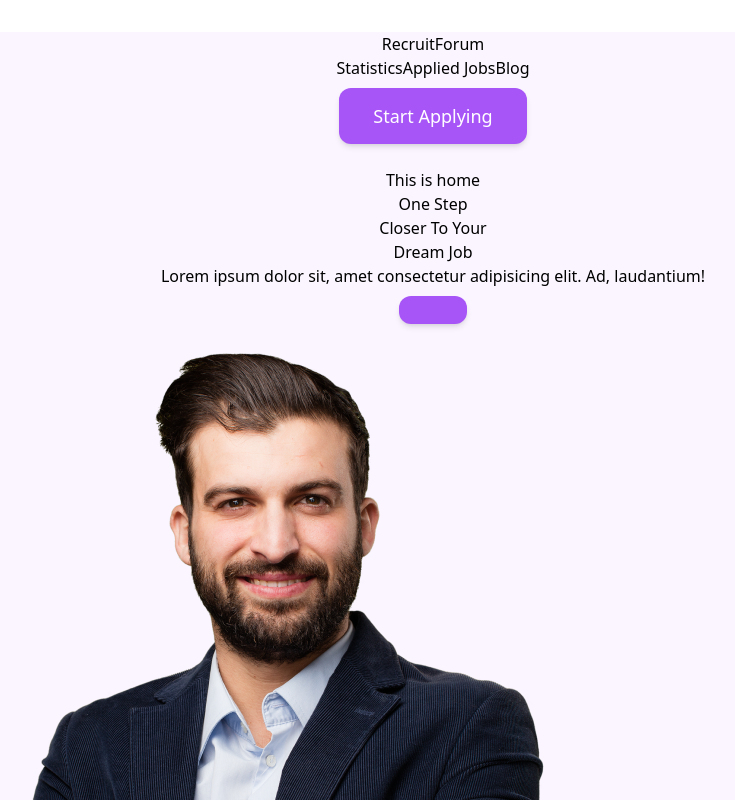
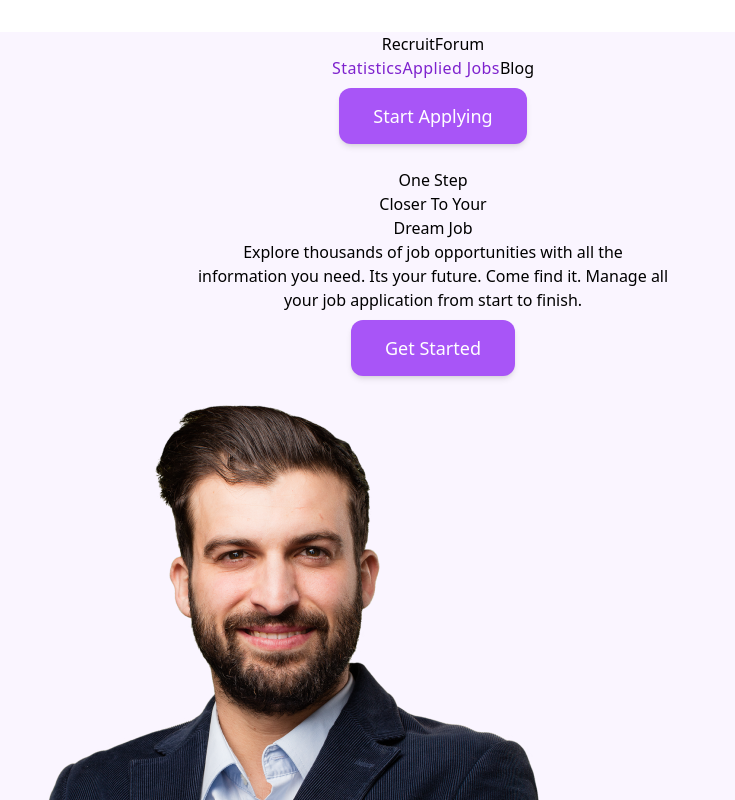
Before and after one commit to kmhbDOes/Assignment-9, a React (Vite) app: page / in a window 1280 px wide. Shown: the top 800 px of the page, without its empty margins (207-942 px from the left). Built offline with nearby package versions, Linux system fonts and the light colour scheme.

Commit message:
Header done

```diff
--- a/src/components/Header.jsx
+++ b/src/components/Header.jsx
@@ -12,10 +12,25 @@ const Header = () => {
             RecruitForum
           </Link>
         </div>
-        <div className="hidden md:flex justify-around gap-x-3 text-2xl">
-          <Link to="">Statistics</Link>
-          <Link to="">Applied Jobs</Link>
-          <Link to="/blog">Blog</Link>
+        <div className="hidden md:flex justify-around gap-x-3 text-xl">
+          <NavLink
+            to=""
+            className={({ isActive }) => (isActive ? "active" : "default")}
+          >
+            Statistics
+          </NavLink>
+          <NavLink
+            to=""
+            className={({ isActive }) => (isActive ? "active" : "default")}
+          >
+            Applied Jobs
+          </NavLink>
+          <Link
+            to="/blog"
+            className={({ isActive }) => (isActive ? "active" : "default")}
+          >
+            Blog
+          </Link>
         </div>
         <div className="hidden md:inline-block text-3xl">
           <button className="btn-primary">Start Applying</button>
--- a/src/components/Home.jsx
+++ b/src/components/Home.jsx
@@ -2,18 +2,21 @@ import React from "react";
 
 const Home = () => {
   return (
-    <div>
-      <h1>This is home</h1>
-      <div className="flex flex-col md:flex-row justify-around items-center">
-        <div>
-          <p>
-            One Step <br /> Closer To Your <br /> Dream Job
+    <div className="">
+      <div className="flex flex-col md:flex-row justify-around items-center mx-8">
+        <div className="text-center md:text-left ">
+          <p className="text-5xl font-bold my-4">
+            One Step <br /> Closer To Your <br />{" "}
+            <span className="text-purple-600 hover:text-purple-800">
+              Dream Job
+            </span>
           </p>
-          <p>
-            Lorem ipsum dolor sit, amet consectetur adipisicing elit. Ad,
-            laudantium!
+          <p className="text-gray-500 my-64">
+            Explore thousands of job opportunities with all the <br />
+            information you need. Its your future. Come find it. Manage all
+            <br /> your job application from start to finish.
           </p>
-          <button className="btn-primary"></button>
+          <button className="btn-primary mt-4">Get Started</button>
         </div>
         <div>
           <img src="../../public/header-banner.png" alt="" />
--- a/src/index.css
+++ b/src/index.css
@@ -12,3 +12,11 @@
 .btn-outlined {
   @apply font-medium  transition duration-200  shadow-md  md:mb-0  px-4 py-2 md:px-8 md:py-3 m-2 text-lg rounded-full  text-gray-700 bg-purple-500 hover:bg-purple-800;
 }
+
+.active {
+  @apply tracking-wide text-purple-700 transition-colors duration-200;
+}
+
+.default {
+  @apply tracking-wide text-gray-700 transition-colors duration-200 hover:text-gray-600;
+}
```
